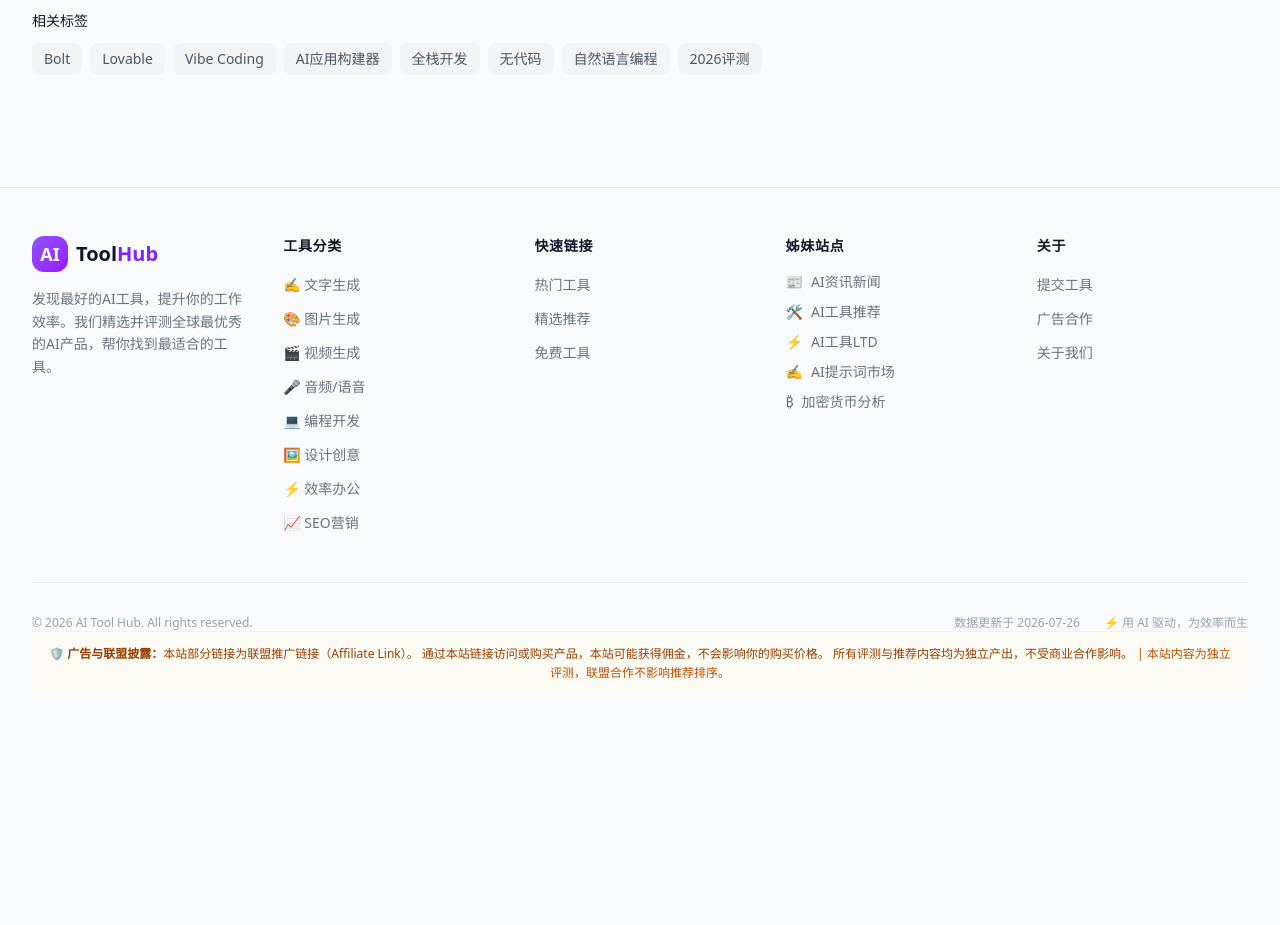
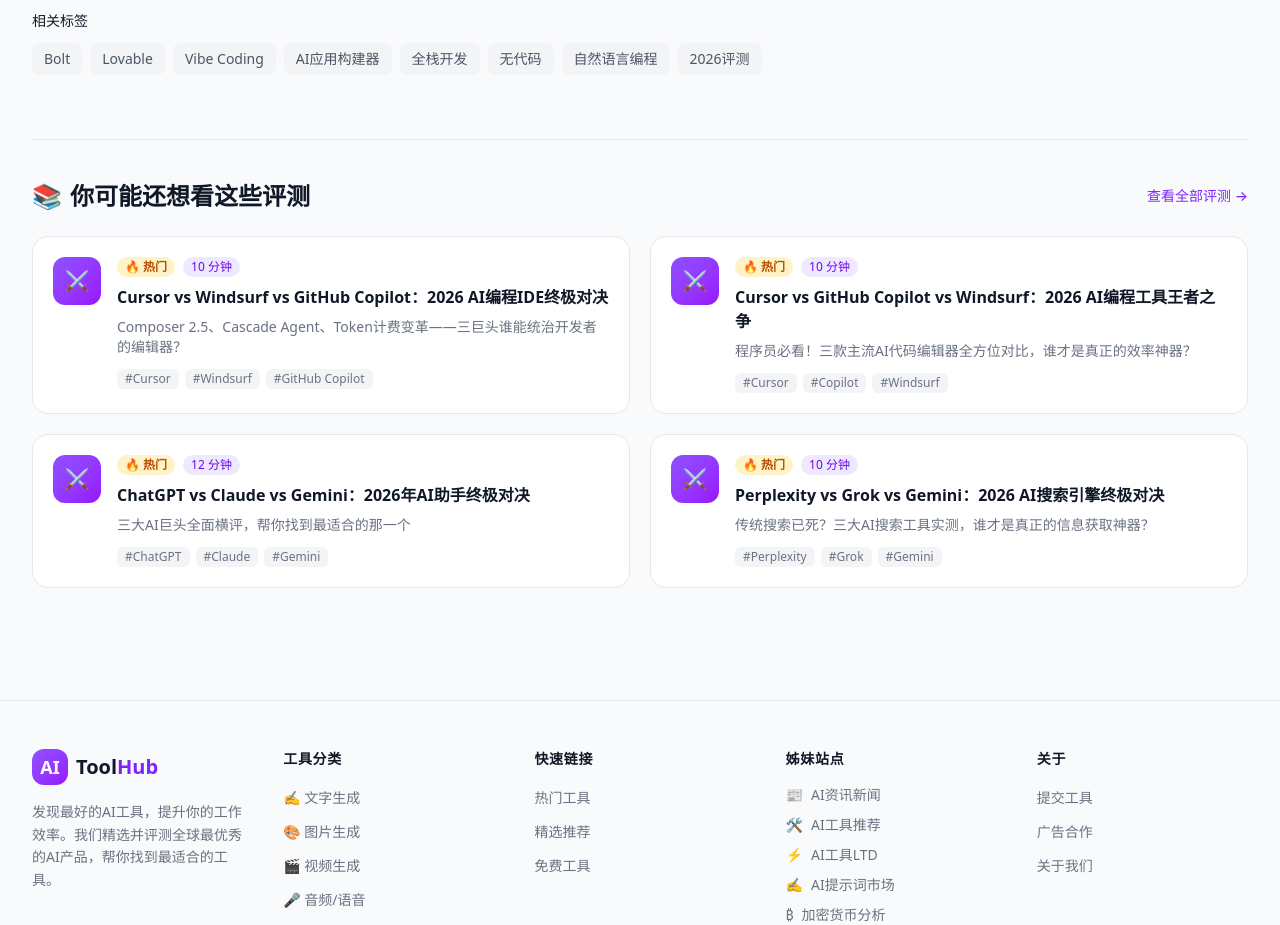
Before and after one commit to RicharZhaoyj/ai-tool-hub, a Next.js app: page /review/bolt-vs-lovable-ai-app-builder-2026 in a window 1280 px wide. Shown: the part 8680-9605 px from the top of the page. Before the commit the page ends 9423 px from the top, so only its background shows below. Built offline with nearby package versions, Linux system fonts and the light colour scheme; no server answers.

Commit message:
feat(seo): 评测详情页添加相关评测推荐模块，降低跳出率

```diff
--- a/app/review/[slug]/page.tsx
+++ b/app/review/[slug]/page.tsx
@@ -1,6 +1,6 @@
 import { Metadata } from 'next';
 import Link from 'next/link';
-import { reviews, getReviewBySlug } from '@/data/reviews';
+import { reviews, getReviewBySlug, getRelatedReviews } from '@/data/reviews';
 import { getToolBySlug } from '@/data/tools';
 import { notFound } from 'next/navigation';
 import AffiliateDisclosure from '@/components/AffiliateDisclosure';
@@ -247,6 +247,9 @@
     .map(slug => getToolBySlug(slug))
     .filter(Boolean);
 
+  // 获取相关评测
+  const relatedReviews = getRelatedReviews(slug, 4);
+
   return (
     <div className="max-w-7xl mx-auto px-4 sm:px-6 lg:px-8 py-8">
       <ArticleJsonLd
@@ -387,6 +390,68 @@
             </div>
           </aside>
         </div>
+
+        {/* Related Reviews Section */}
+        {relatedReviews.length > 0 && (
+          <section className="mt-16 pt-10 border-t border-gray-200 dark:border-gray-700">
+            <div className="flex items-center justify-between mb-6">
+              <h2 className="text-2xl font-bold text-gray-900 dark:text-white flex items-center gap-2">
+                <span>📚</span> 你可能还想看这些评测
+              </h2>
+              <Link
+                href="/reviews"
+                className="text-sm font-medium text-violet-600 dark:text-violet-400 hover:text-violet-700 dark:hover:text-violet-300 transition-colors"
+              >
+                查看全部评测 →
+              </Link>
+            </div>
+            <div className="grid grid-cols-1 md:grid-cols-2 gap-5">
+              {relatedReviews.map(related => (
+                <Link
+                  key={related.id}
+                  href={`/review/${related.slug}`}
+                  className="group bg-white dark:bg-gray-800/60 rounded-2xl border border-gray-200 dark:border-gray-700 p-5 hover:border-violet-300 dark:hover:border-violet-700 hover:shadow-lg hover:shadow-violet-100/50 dark:hover:shadow-violet-900/20 transition-all duration-300"
+                >
+                  <div className="flex items-start gap-4">
+                    <div className="shrink-0 w-12 h-12 rounded-xl bg-gradient-to-br from-violet-500 to-purple-600 flex items-center justify-center text-white text-xl font-bold">
+                      {related.tools.length > 0
+                        ? related.tools.length >= 3 ? '⚔️' : 'VS'
+                        : '📖'}
+                    </div>
+                    <div className="flex-1 min-w-0">
+                      <div className="flex items-center gap-2 mb-2">
+                        {related.featured && (
+                          <span className="shrink-0 px-2 py-0.5 text-xs font-bold bg-amber-100 dark:bg-amber-900/30 text-amber-700 dark:text-amber-400 rounded-full">
+                            🔥 热门
+                          </span>
+                        )}
+                        <span className="shrink-0 px-2 py-0.5 text-xs font-medium bg-violet-100 dark:bg-violet-900/30 text-violet-700 dark:text-violet-400 rounded-full">
+                          {related.readingTime} 分钟
+                        </span>
+                      </div>
+                      <h3 className="font-semibold text-gray-900 dark:text-white group-hover:text-violet-600 dark:group-hover:text-violet-400 transition-colors line-clamp-2 mb-2">
+                        {related.title}
+                      </h3>
+                      <p className="text-sm text-gray-500 dark:text-gray-400 line-clamp-2 mb-3">
+                        {related.subtitle}
+                      </p>
+                      <div className="flex flex-wrap gap-1.5">
+                        {related.tags.slice(0, 3).map(tag => (
+                          <span
+                            key={tag}
+                            className="px-2 py-0.5 text-xs bg-gray-100 dark:bg-gray-700/50 text-gray-500 dark:text-gray-400 rounded-md"
+                          >
+                            #{tag}
+                          </span>
+                        ))}
+                      </div>
+                    </div>
+                  </div>
+                </Link>
+              ))}
+            </div>
+          </section>
+        )}
       </article>
     </div>
   );
--- a/data/reviews.ts
+++ b/data/reviews.ts
@@ -2533,3 +2533,37 @@
 export function getReviewsForTool(toolSlug: string): Review[] {
   return reviews.filter(r => r.tools.includes(toolSlug));
 }
+
+export function getRelatedReviews(slug: string, limit = 4): Review[] {
+  const current = reviews.find(r => r.slug === slug);
+  if (!current) return [];
+
+  const scored = reviews
+    .filter(r => r.slug !== slug)
+    .map(r => {
+      let score = 0;
+      // 同分类加3分
+      if (r.category === current.category) score += 3;
+      // 共享标签每个加1分
+      const sharedTags = r.tags.filter(t => current.tags.includes(t));
+      score += sharedTags.length;
+      // 共享涉及工具每个加2分
+      const sharedTools = r.tools.filter(t => current.tools.includes(t));
+      score += sharedTools.length * 2;
+      return { review: r, score };
+    })
+    .filter(item => item.score > 0)
+    .sort((a, b) => b.score - a.score)
+    .slice(0, limit);
+
+  const result = scored.map(s => s.review);
+  // 如果不足，用精选或最新评测补足
+  if (result.length < limit) {
+    const featured = reviews
+      .filter(r => r.slug !== slug && !result.find(rr => rr.slug === r.slug))
+      .sort((a, b) => (b.featured ? 1 : 0) - (a.featured ? 1 : 0))
+      .slice(0, limit - result.length);
+    result.push(...featured);
+  }
+  return result;
+}
```
